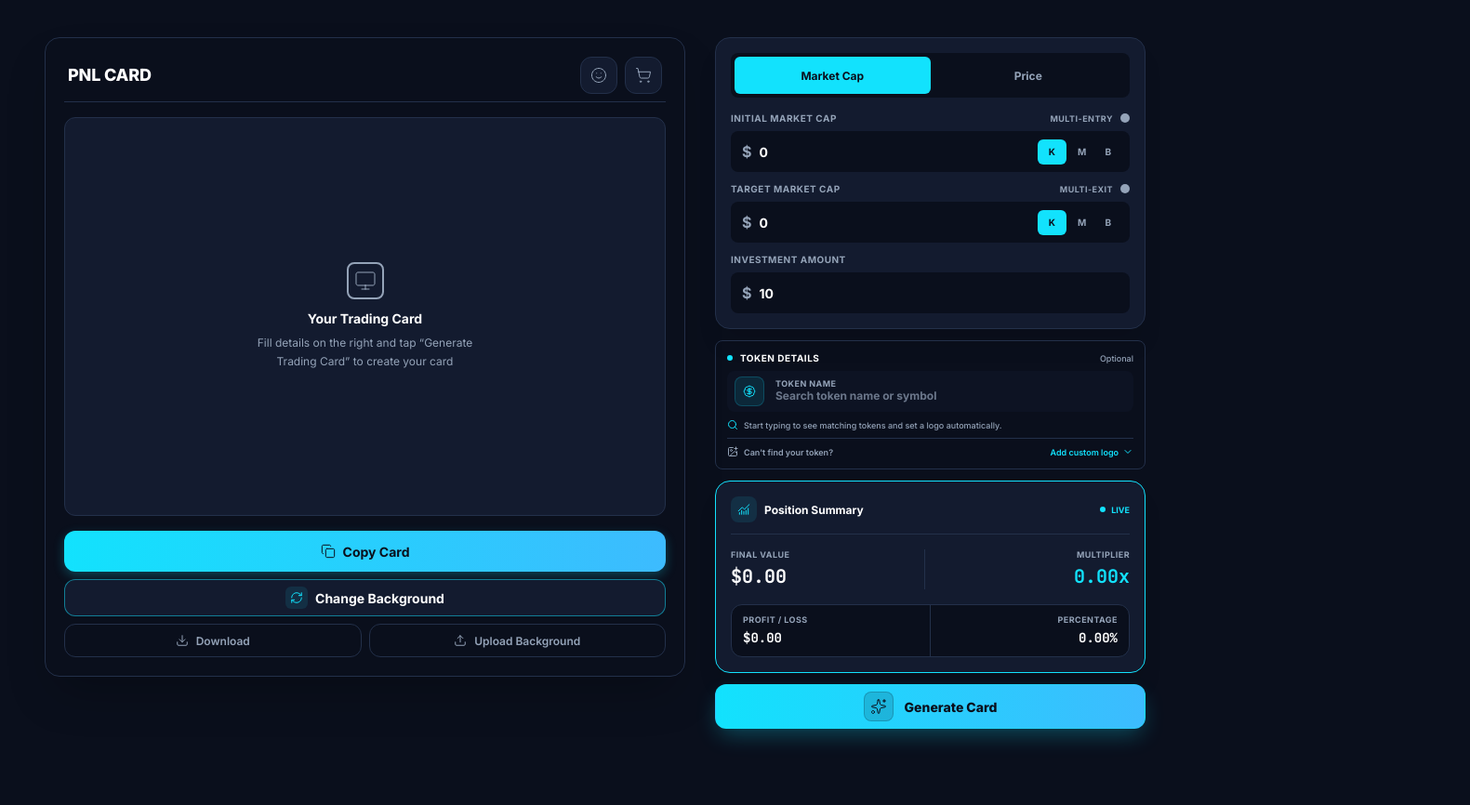
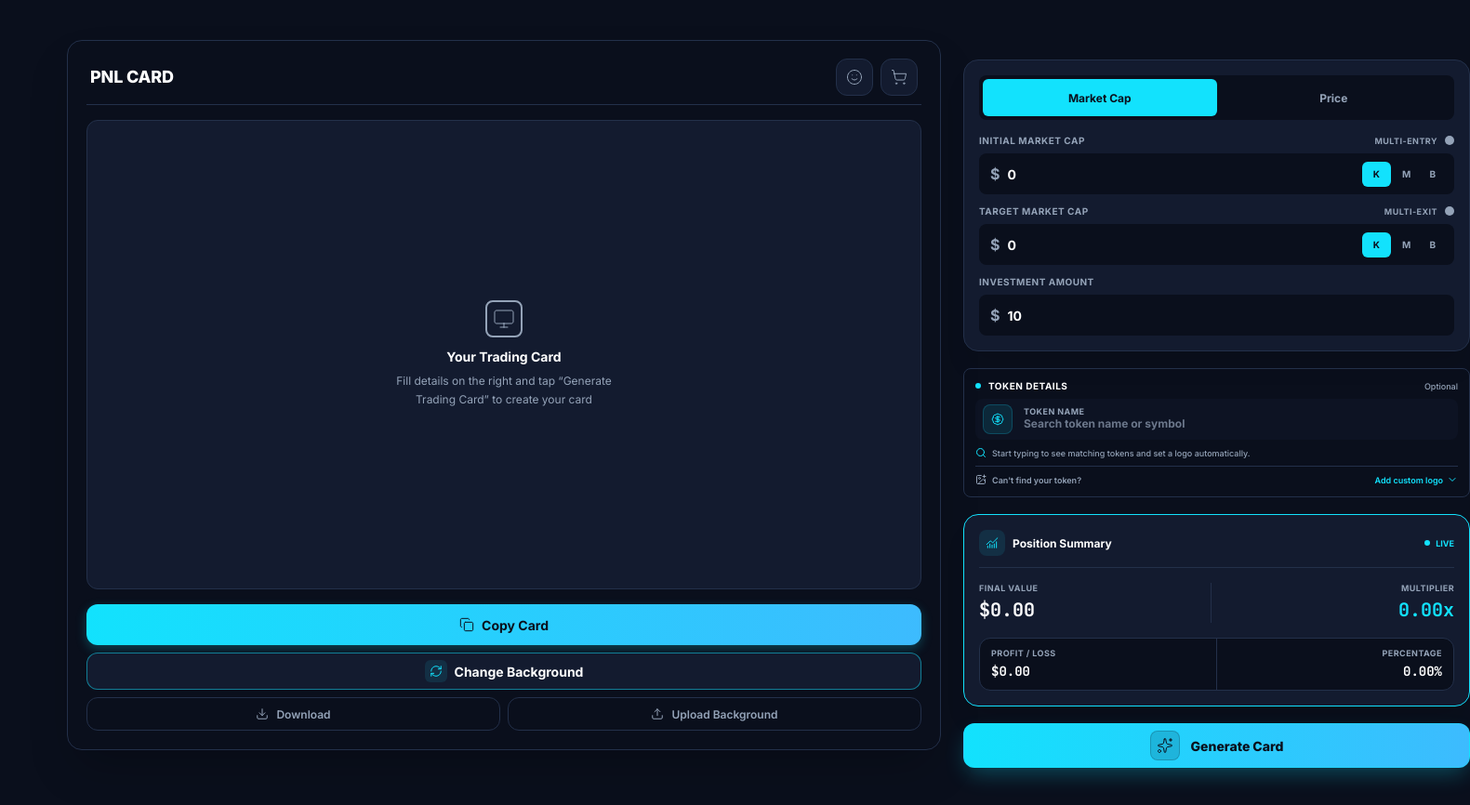
Before and after one commit to ibial0/Market-Cap-calculator, a website: page index.html in a window 1280 px wide. Shown: the whole page at 93% size, 1581 px wide, since content can reach past the window. Before the commit the page ends 824 px from the top, so only its background shows below. Drawn offline with nearby package versions, Linux system fonts and the light colour scheme.

Commit message:
Add files via upload

```diff
--- a/index.html
+++ b/index.html
@@ -51,18 +51,17 @@
       .canvas-container {
         width: 100%;
         min-height: 100vh;
-        padding: 40px 48px;
+        padding: 64px 32px 40px 32px;
         display: flex;
-        justify-content: center;
-        align-items: flex-start;
-        gap: 32px;
+        justify-content: space-between;
+        align-items: center;
+        gap: 24px;
         box-sizing: border-box;
       }
 
       @media (min-width: 1600px) {
         .canvas-container {
-          padding: 48px 80px;
-          gap: 40px;
+          padding: 72px 56px 48px 56px;
         }
       }
 
@@ -81,9 +80,10 @@
          LEFT COLUMN: Trading Card Preview (805.45px)
          ═══════════════════════════════════════════════════════════ */
       .preview-column {
-        flex: 0 1 805px;
-        min-width: 480px;
-        max-width: 860px;
+        flex: 0 0 940px;
+        width: 940px;
+        margin-top: -40px;
+        margin-left: 40px;
         background-color: #0a0f1c;
         border: 1px solid #23304a;
         border-radius: 16px;
@@ -99,8 +99,6 @@
         .preview-column {
           flex: none;
           width: 100%;
-          min-width: unset;
-          max-width: 805px;
         }
       }
 
@@ -154,7 +152,7 @@
       /* Main Preview Box */
       .main-preview-box {
         width: 100%;
-        height: 429.44px;
+        aspect-ratio: 16 / 9;
         background-color: #131b2f;
         border: 1px solid #23304a;
         border-radius: 12px;
@@ -328,12 +326,11 @@
          RIGHT COLUMN: Trading Card Details (546.55px)
          ═══════════════════════════════════════════════════════════ */
       .details-column {
-        flex: 0 1 546px;
-        min-width: 320px;
-        max-width: 600px;
+        flex: 0 0 545px;
+        width: 545px;
         display: flex;
         flex-direction: column;
-        gap: 12px;
+        gap: 18px;
         box-sizing: border-box;
       }
 
@@ -341,8 +338,6 @@
         .details-column {
           flex: none;
           width: 100%;
-          min-width: unset;
-          max-width: 546px;
         }
       }
 
```
